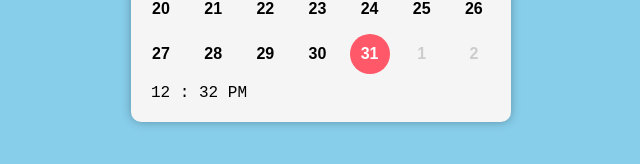
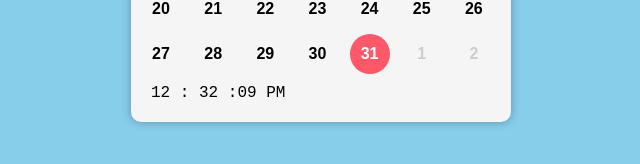
Before and after one commit to saltanat111/Calendar, a plain HTML site: page assets 16/index.html in a window 1280 px wide. Shown: the part 426-590 px from the top of the page, 319-959 px from the left. Drawn offline with Linux system fonts and the light colour scheme.

Commit message:
commit added seconds

```diff
--- a/assets 16/main.js
+++ b/assets 16/main.js
@@ -57,15 +57,16 @@ function realtimeClock() {
 
     var hours = currTime.getHours();
     var minutes = currTime.getMinutes();
-
+    var seconds = currTime.getSeconds();
     var amPm = ( hours < 12 ) ? "AM" : "PM";
 
     hours = (hours > 12) ? hours - 12 : hours;
 
     hours = ("0" + hours).slice(-2);
     minutes = ("0" + minutes).slice(-2);
+    seconds = ("0" + seconds).slice(-2);
 
-    clock.innerHTML = `${hours} : ${minutes} ${amPm}`;
+    clock.innerHTML = `${hours} : ${minutes} :${seconds} ${amPm}`;
     setTimeout(realtimeClock, 500);
 }
 realtimeClock();
```
Also changed, not shown: assets 16/index.html (line endings or trailing spaces).
